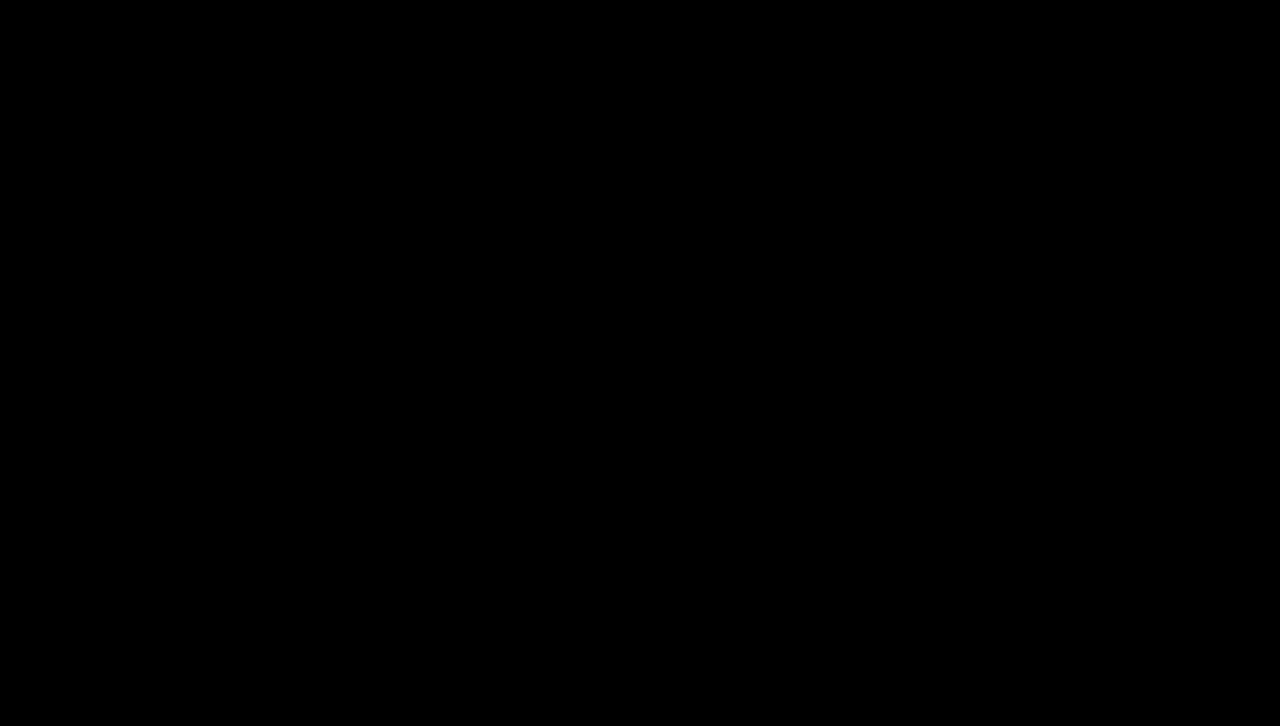
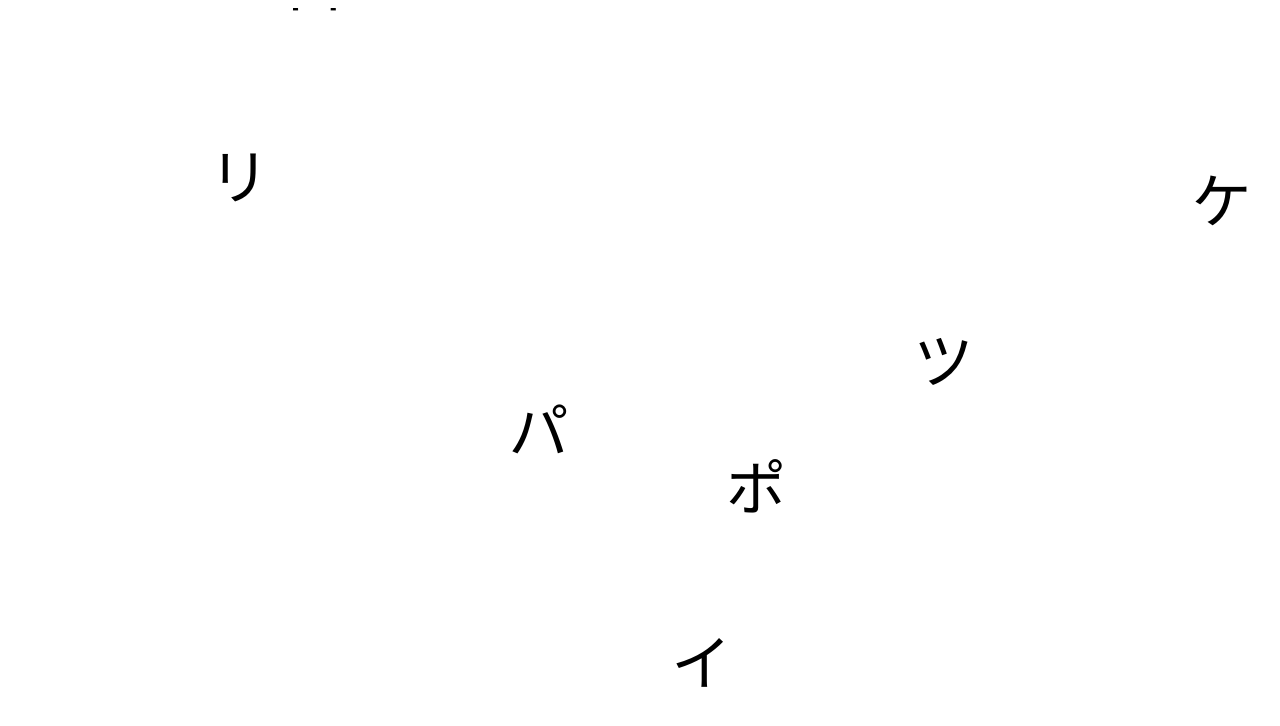
Before and after one commit to Seshin-Mori/move_kana, a plain HTML site: page index.html in a window 1280 px wide. Drawn offline with Linux system fonts and the light colour scheme.

Commit message:
ひとまず動く

```diff
--- a/index.html
+++ b/index.html
@@ -3,7 +3,7 @@
 <head>
   <meta charset="UTF-8">
   <title>test</title>
-  <link rel="stylesheet" href="./css/style.css">
+  <!-- <link rel="stylesheet" href="./css/style.css"> -->
 </head>
 <body>
   <canvas id="canvas"></canvas>
--- a/js/script.js
+++ b/js/script.js
@@ -12,7 +12,7 @@
 const charNum = 7;
 
 // 文字の大きさ
-const charSize = 20;
+const charSize = 60;
 
 // 初期化処理
 function init() {
```
